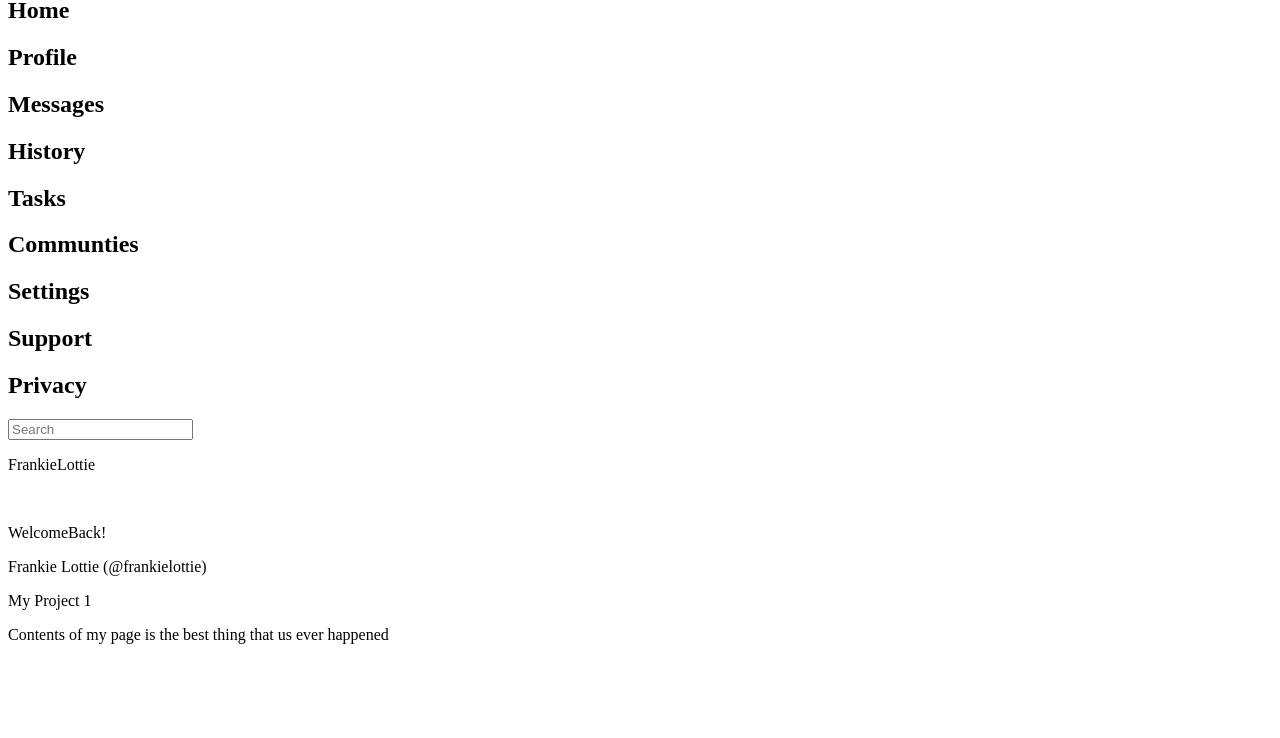
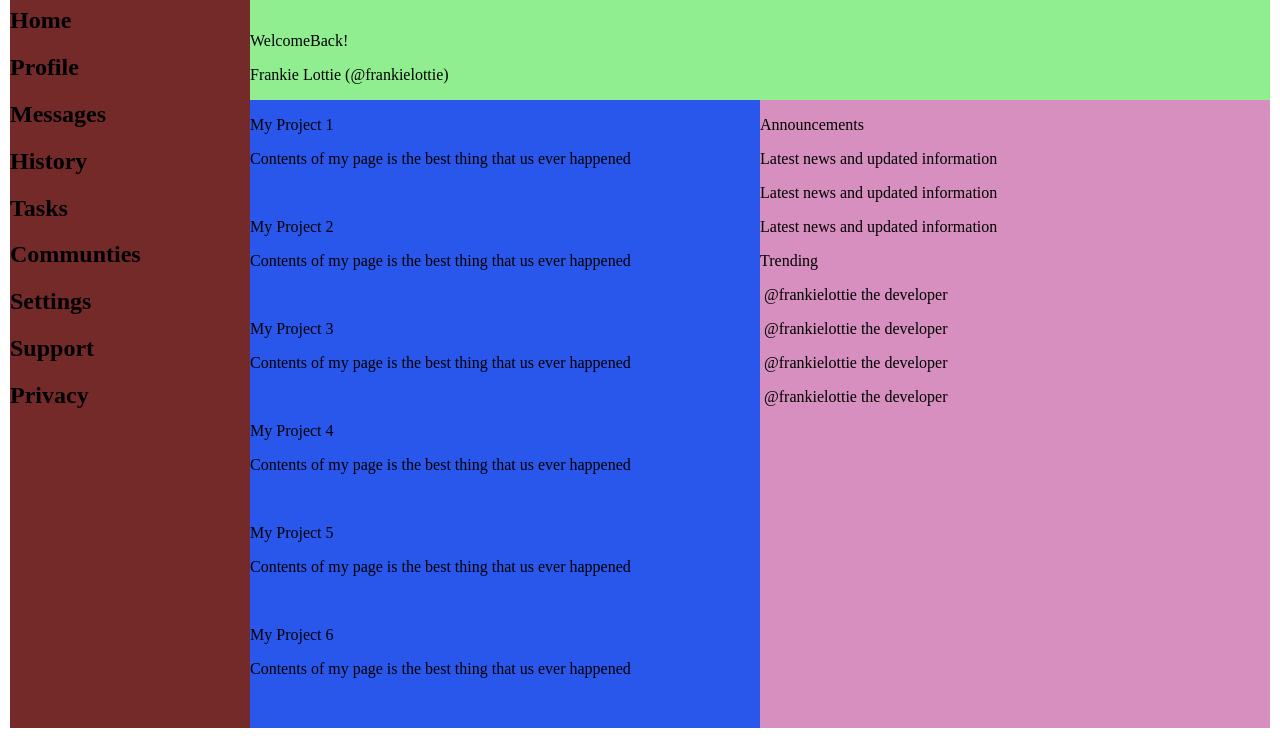
Before and after one commit to frankiesworld/dashboardProject, a plain HTML site: page index.html in a window 1280 px wide. Shown: the part 83-821 px from the top of the page. Before the commit the page ends 800 px from the top, so only its background shows below. Drawn offline with Linux system fonts and the light colour scheme.

Commit message:
added the rough grid and colors for visibility

```diff
--- a/index.html
+++ b/index.html
@@ -4,6 +4,7 @@
     <meta charset="UTF-8">
     <meta name="viewport" content="width=device-width, initial-scale=1.0">
     <title>Dashboard</title>
+    <link rel="stylesheet" href="styles.css">
 </head>
 <body>
     <div id="container">
@@ -53,23 +54,95 @@
             </p>
             </div>
             <div class="main2">
+                <p>
+                    My Project 2
+                </p>
+                <p>
+                    Contents of my page is the best thing that us ever happened
+                </p>
+                <p>
+                <img />
+                <img />
+            </div>
+            <div class="main3">
+                <p>
+                    My Project 3
+                </p>
+                <p>
+                    Contents of my page is the best thing that us ever happened
+                </p>
+                <p>
+                <img />
+                <img />
+            </div>
+            <div class="main4">
+                <p>
+                    My Project 4
+                </p>
+                <p>
+                    Contents of my page is the best thing that us ever happened
+                </p>
+                <p>
+                <img />
+                <img />
+            </div>
+            <div class="main5">
+                <p>
+                    My Project 5
+                </p>
+                <p>
+                    Contents of my page is the best thing that us ever happened
+                </p>
+                <p>
+                <img />
+                <img />
+            </div>
+            <div class="main6">
+                <p>
+                    My Project 6
+                </p>
+                <p>
+                    Contents of my page is the best thing that us ever happened
+                </p>
+                <p>
+                <img />
+                <img />
+            </div>
+        </div>
+        <div class="extraContent">
+            <div class="extra1">
+                <p>
+                    Announcements
+                </p>
+                <p>
+                    Latest news and updated information
+                </p>
+                <p>
+                    Latest news and updated information
+                </p>
+                <p>
+                    Latest news and updated information
+                </p>
 
             </div>
-            <div class="main3">
-
+            <div class="extra2">
+                <p>
+                    Trending
+                </p>
+                <p>
+                   <img /> @frankielottie the developer
+                </p>
+                <p>
+                   <img /> @frankielottie the developer
+                </p>
+                <p>
+                   <img /> @frankielottie the developer
+                </p>
+                <p>
+                   <img /> @frankielottie the developer
+                </p>
             </div>
-            <div class="main4">
-
         </div>
-            <div class="main5">
-
-            </div>
-            <div class="main6">
-
-            </div>
-
-        </div>
-
     </div>
 
 
--- a/styles.css
+++ b/styles.css
@@ -0,0 +1,25 @@
+#container {
+    display: grid;
+    grid-template-rows: auto 1fr;
+    grid-template-columns: 15rem 3fr 3fr;
+    padding: 2px;
+}
+
+.sideBar {
+    background-color: #752a2a;
+    grid-row: 1 / 3;
+}
+
+.header {
+    background-color: lightgreen;
+    grid-row: 1 / 1;
+    grid-column: 2 / 4;
+}
+
+.mainContentContainers {
+    background-color: #2a57eb;
+}
+
+.extraContent {
+    background-color: #d68fbe;
+}
```
Lines whose indentation alone changed are shown as unchanged.
